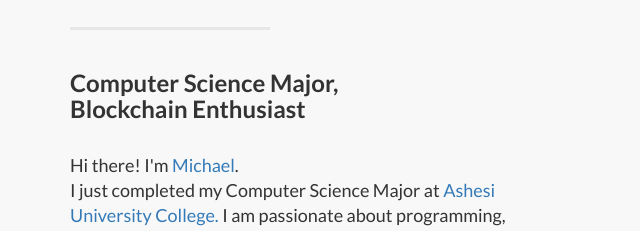
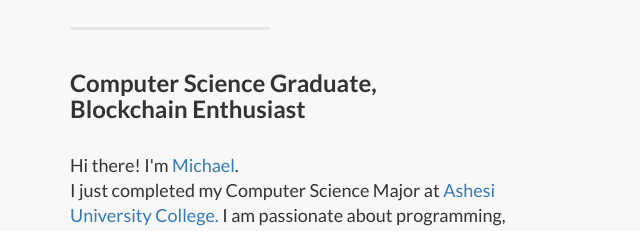
Before and after one commit to Everstalk/everstalk.github.io, a plain HTML site: page index.html in a window 1280 px wide. Shown: the part 774-1005 px from the top of the page, 0-640 px from the left. Drawn offline with Linux system fonts and the light colour scheme.

Commit message:
Index edit

```diff
--- a/index.html
+++ b/index.html
@@ -109,7 +109,7 @@
                 <div class="col-lg-5 col-sm-6">
                     <hr class="section-heading-spacer">
                     <div class="clearfix"></div>
-                    <h3 class="section-heading">Computer Science Major,<br>Blockchain Enthusiast</h3>
+                    <h3 class="section-heading">Computer Science Graduate,<br>Blockchain Enthusiast</h3>
                     <p class="lead">Hi there! I'm <a target="_blank">Michael</a>.<br>I just completed my Computer Science Major at <a target="_blank" href="http://www.ashesi.edu.gh/">Ashesi University College.</a> I am passionate about programming, educating children and Blockchain.</p>
                 </div>
             </div>
```
